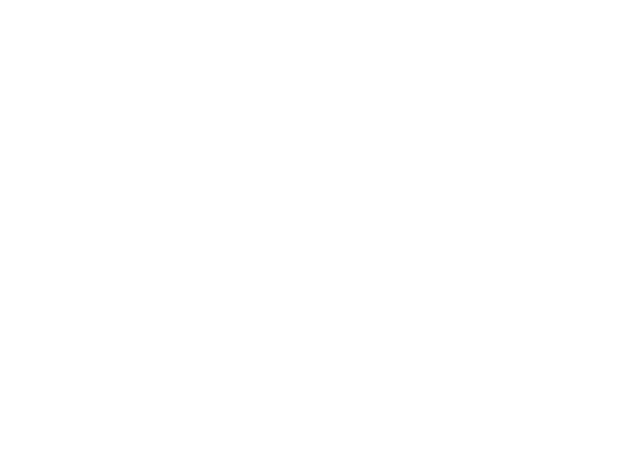
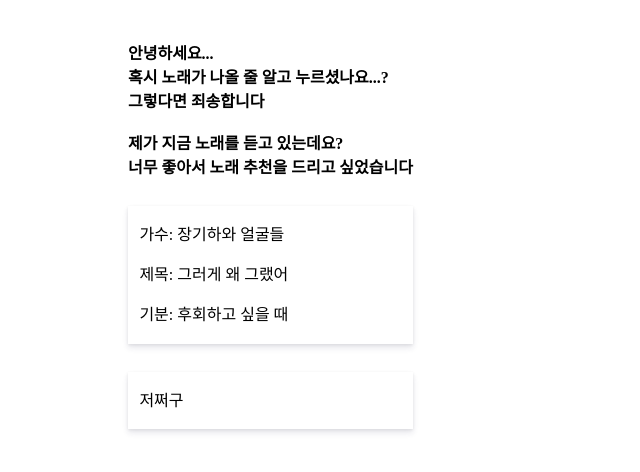
Before and after one commit to rancuft/rancuft-frontend, a React (Create React App) app in the folder rancuft/: page /song in a window 1280 px wide. Before the commit this address had no page. Shown: the top 472 px of the page, without its empty margins (0-640 px from the left). Built offline with nearby package versions, Linux system fonts and the light colour scheme.

Commit message:
[ADD] #3 :: song recommend box

```diff
--- /dev/null
+++ b/rancuft/src/components/music/index.js
@@ -0,0 +1,37 @@
+import * as S from "./style.js";
+
+function Song() {
+  return (
+    <>
+    <S.Mobile>
+      <text>안녕하세요...<br/>
+      혹시 노래가 나올 줄 알고 누르셨나요...?<br/>
+      그렇다면 죄송합니다</text>
+      <br/><br/>
+      <text>
+        제가 지금 노래를 듣고 있는데요?<br/>
+        너무 좋아서 노래 추천을 드리고 싶었습니다
+      </text>
+      <S.Recommend>
+      <S.RecommendBox>
+        <text>
+        가수: 장기하와 얼굴들<br></br>
+        제목: 그러게 왜 그랬어<br></br>
+        기분: 후회하고 싶을 때<br/>
+        </text>
+      </S.RecommendBox>
+      <S.RecommendBox>
+        <text>
+        저쩌구
+        </text>
+      </S.RecommendBox>
+      </S.Recommend>
+      </S.Mobile>
+    </>
+
+  )
+
+}
+
+
+export default Song;
--- /dev/null
+++ b/rancuft/src/components/music/style.js
@@ -0,0 +1,28 @@
+import styled from "@emotion/styled";
+export const Recommend = styled.div`
+
+`;
+
+export const Mobile = styled.div`
+  position: absolute;
+  top:5%;
+  left: 10%;
+  padding-bottom:200px;
+  text {
+    font-size: 16px;
+    font-weight: 600;
+  }
+`
+
+export const RecommendBox = styled.div`
+  margin-top: 10%;
+  padding: 3%;
+  padding-left: 4%;
+  line-height: 40px;
+  box-shadow: 0 4px 6px rgba(50, 50, 93, 0.11), 0 1px 3px rgba(0, 0, 0, 0.08);
+
+  text {
+    font-weight: normal;
+
+  }
+`
--- /dev/null
+++ b/rancuft/src/container/Song.js
@@ -0,0 +1,10 @@
+import Song from '../components/music/index'
+
+const SongContainer = () => {
+  return( <>
+  <Song />
+  </>
+  )
+}
+
+export default SongContainer;
--- a/rancuft/src/route/main_router.js
+++ b/rancuft/src/route/main_router.js
@@ -2,12 +2,13 @@
 import { Routes, Route, useNavigate } from "react-router-dom";
 import DrawContainer from "../container/Draw";
 import { LoginContainer } from "../container/index";
+import SongContainer from "../container/Song";
 
 const MainRouter = () => {
   return (
     <Routes>
       <Route path="" element={<LoginContainer />} />
-      <Route path="/home" element={<LoginContainer/>}/>
+      <Route path="/song" element={<SongContainer/>}/>
       <Route path="/draw" element={<DrawContainer/>}/>
     </Routes>
   );
```
